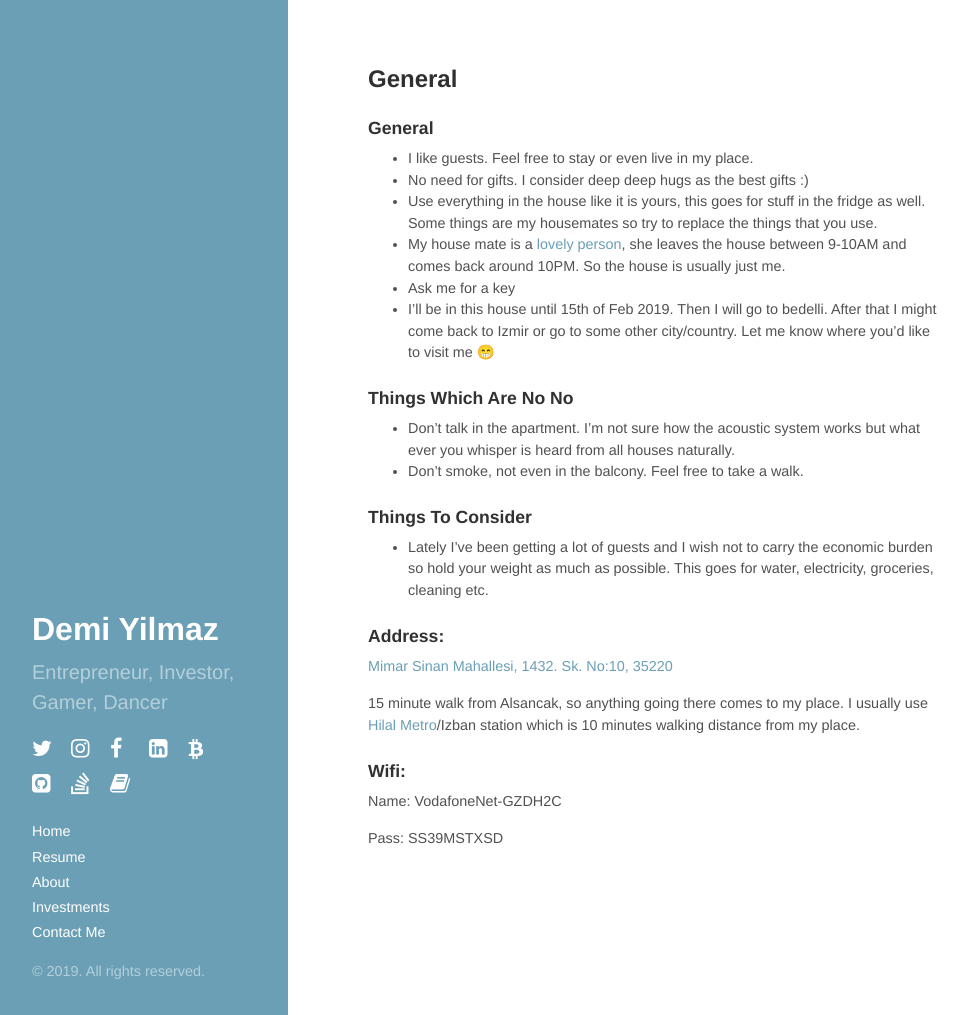
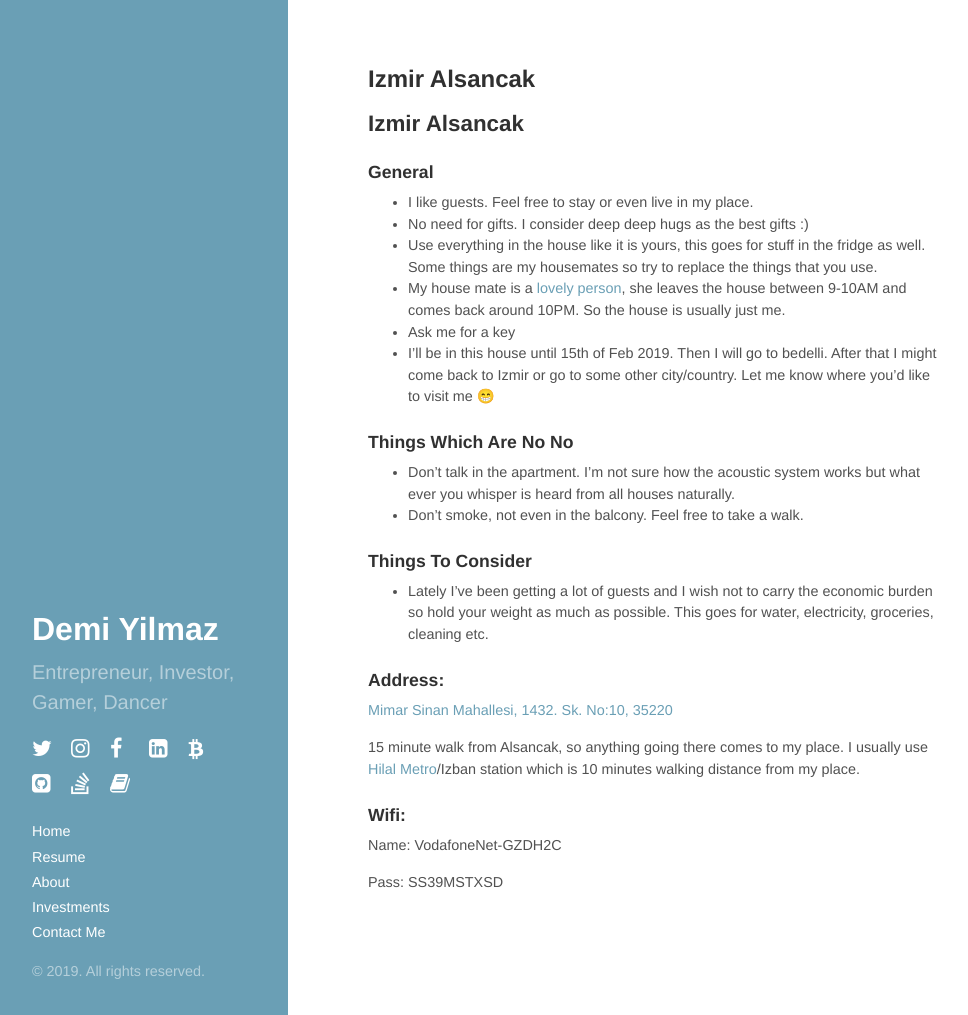
Before and after one commit to demiculus/demiculus.github.io, a Jekyll site: the page built from izmir_house.md, in a window 1280 px wide and 1015 px high. Shown: the whole window, without its empty margins (0-968 px from the left). Built offline with Jekyll 4.4.1, drawn with Linux system fonts in a browser that asks for light colours; nearby versions of some CDN libraries; our own code applies the rules of GitHub Pages for plain Markdown files.

Commit message:
update house

```diff
--- a/izmir_house.md
+++ b/izmir_house.md
@@ -1,3 +1,5 @@
+## Izmir Alsancak
+
 ### General
 
 - I like guests. Feel free to stay or even live in my place.
```
